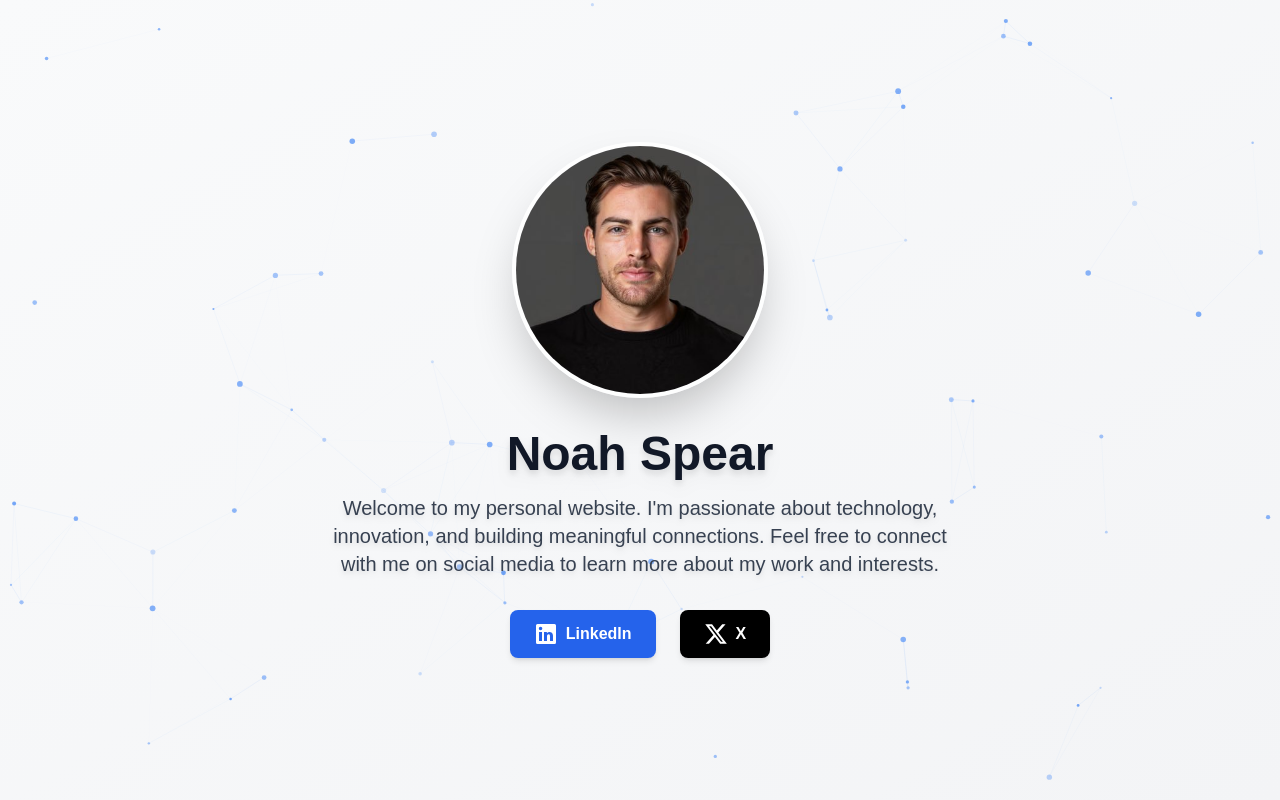
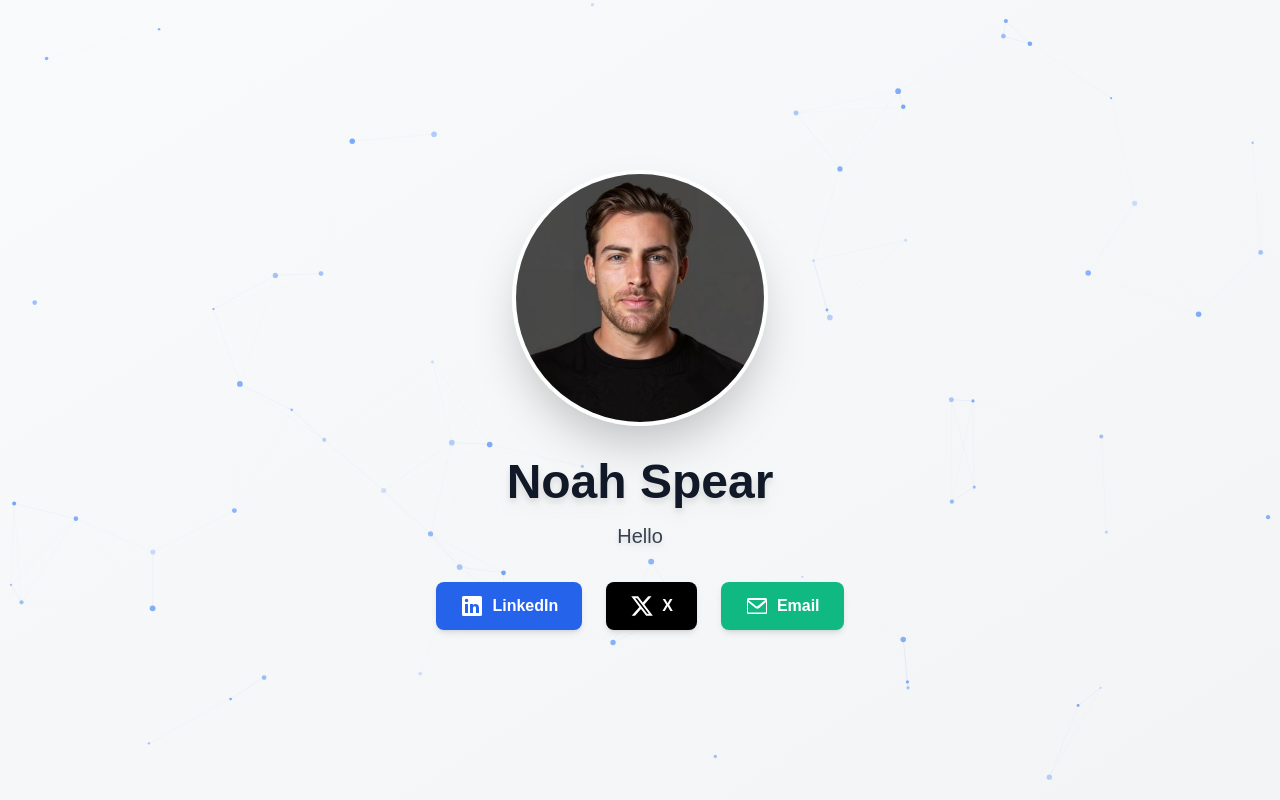
Before and after one commit to nkswizzle/noahspear.com-2.0, a Next.js app: page / in a window 1280 px wide. Built offline with nearby package versions, Linux system fonts and the light colour scheme.

Commit message:
Simplify bio to greeting

```diff
--- a/app/page.tsx
+++ b/app/page.tsx
@@ -1,5 +1,7 @@
 import Image from "next/image";
 import AnimatedBackground from "./components/AnimatedBackground";
+
+const CONTACT_EMAIL = "noah@noahspear.com";
 
 export default function Home() {
   return (
@@ -27,9 +29,7 @@ export default function Home() {
         {/* Biography */}
         <div className="text-center mb-6 sm:mb-8">
           <p className="text-base sm:text-lg md:text-xl text-gray-700 dark:text-gray-200 leading-relaxed drop-shadow-md">
-            Welcome to my personal website. I'm passionate about technology, innovation,
-            and building meaningful connections. Feel free to connect with me on social media
-            to learn more about my work and interests.
+            Hello
           </p>
         </div>
 
@@ -70,6 +70,22 @@ export default function Home() {
               </svg>
               <span className="font-semibold">X</span>
             </a>
+
+            {/* Email */}
+            <a
+              href={`mailto:${CONTACT_EMAIL}`}
+              className="group flex items-center justify-center gap-2 px-6 py-3 bg-emerald-500 hover:bg-emerald-600 text-white rounded-lg transition-all duration-200 transform hover:scale-105 shadow-md hover:shadow-lg"
+            >
+              <svg
+                className="w-6 h-6"
+                fill="currentColor"
+                viewBox="0 0 24 24"
+                aria-hidden="true"
+              >
+                <path d="M20.5 4h-17A1.5 1.5 0 002 5.5v13A1.5 1.5 0 003.5 20h17a1.5 1.5 0 001.5-1.5v-13A1.5 1.5 0 0020.5 4zm-.3 2l-7.73 6.23a1 1 0 01-1.24 0L3.5 6zM3 18.5V8.12l7.48 6a3 3 0 003.74 0L21 8.12V18.5z" />
+              </svg>
+              <span className="font-semibold">Email</span>
+            </a>
         </div>
       </div>
     </main>
```
Also changed, not shown: 1 other file (tests, documents, lock files or other folders).
